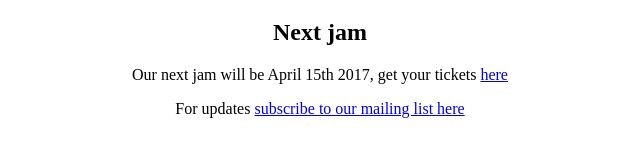
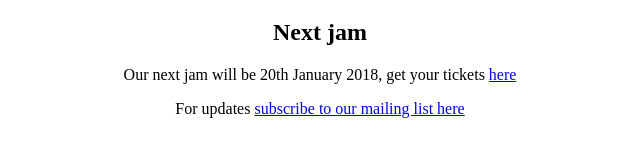
Before and after one commit to RaspberryjamCG/RaspberryjamCG.github.io, a plain HTML site: page index.html in a window 1280 px wide. Shown: the part 133-290 px from the top of the page, 320-960 px from the left. Drawn offline with Linux system fonts and the light colour scheme.

Commit message:
Update index.html

```diff
--- a/index.html
+++ b/index.html
@@ -19,7 +19,7 @@ about mailchimp jam
 <h2>Next jam</h2>
 
 
-<p>Our next jam will be  April 15th 2017, get your tickets <a href="https://www.eventbrite.co.uk/e/covent-garden-raspberry-jam-spring-17-tickets-31638283959">here</a></p>
+<p>Our next jam will be 20th January 2018, get your tickets <a href="https://www.eventbrite.co.uk/e/covent-garden-raspberry-jam-spring-17-tickets-31638283959">here</a></p>
 
 <p>For updates <a href="mailchimp.html">subscribe to our mailing list here</a>
 
```
